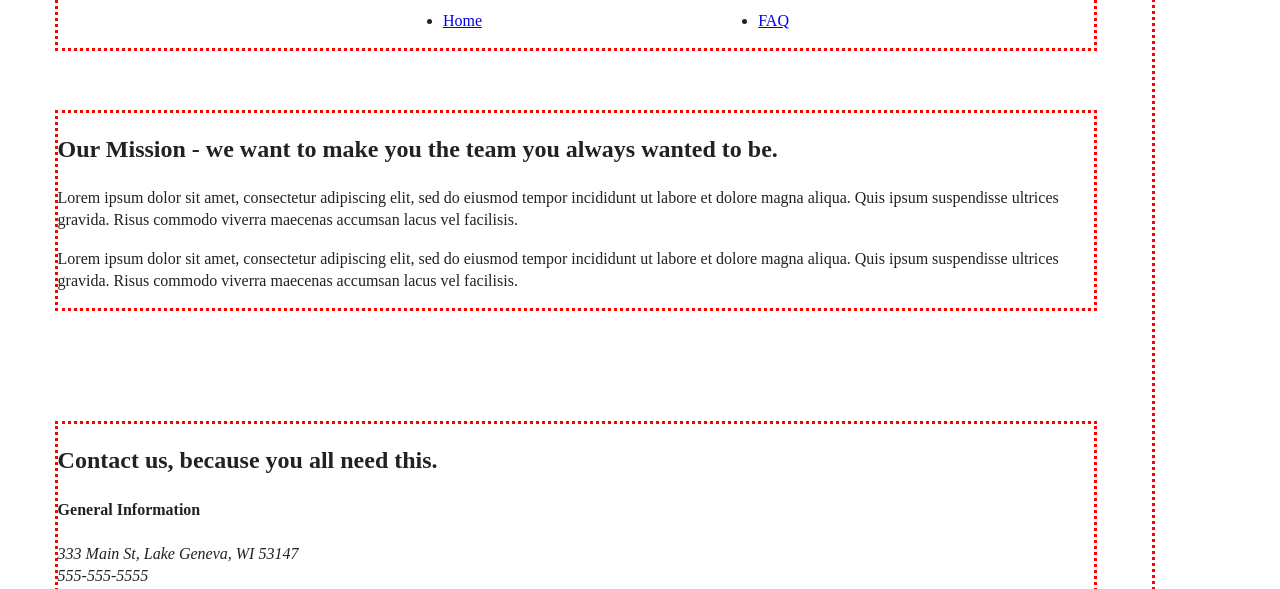
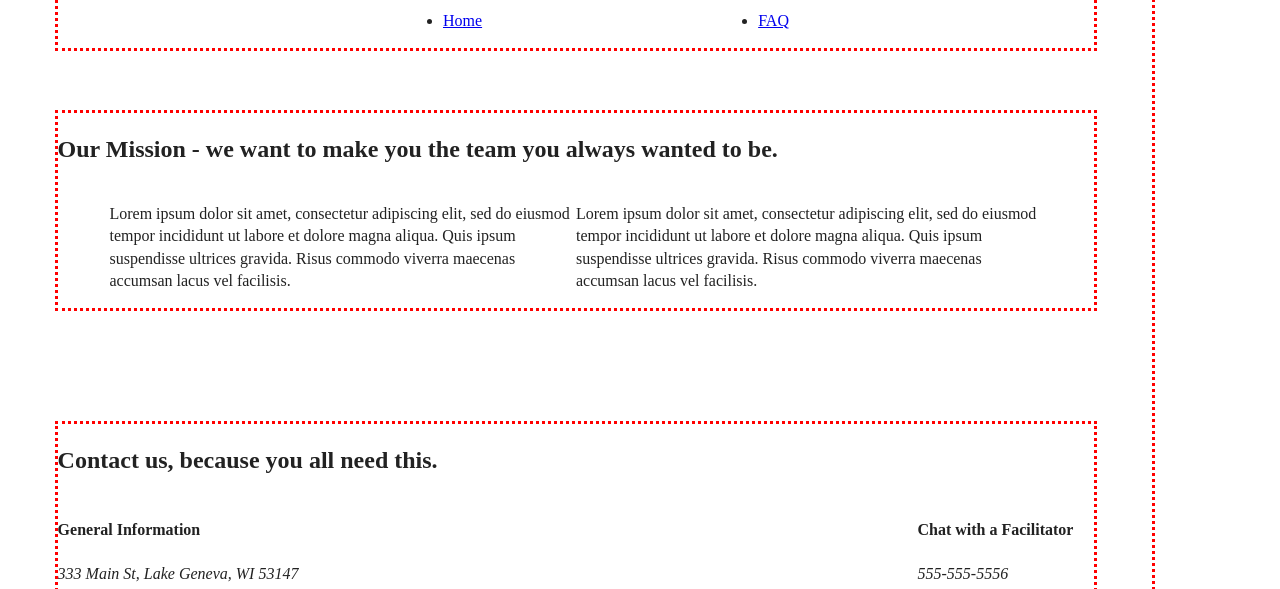
Before and after one commit to lisamache/unplugged, a website: page about/index.html in a window 1280 px wide. Shown: the part 211-800 px from the top of the page. Drawn offline with Linux system fonts and the light colour scheme; files that its build step writes are made by us from their sources; files whose address does not match are found by name.

Commit message:
Tablet styles for about and faq

```diff
--- a/css/main.css
+++ b/css/main.css
@@ -381,15 +381,57 @@ margin:20px 0;
    Modify as content requires.
    ========================================================================== */
 
-@media only screen and (min-width: 35em) {
-  /* Style adjustments for viewports that meet the condition */
-}
+   /*********ABOUT PAGE*********/
+@media only screen and (min-width:768px) {
+  /*****TABLET STYLES HERE*****/
 
-@media print,
-(-webkit-min-device-pixel-ratio: 1.25),
-(min-resolution: 1.25dppx),
-(min-resolution: 120dpi) {
-  /* Style adjustments for high resolution devices */
+
+  .mission-content {
+    display: flex;
+    justify-content: center;
+    align-items: flex-start;
+  }
+
+  .mission-content p {
+    width: 45%;
+  }
+
+  .contact-section .content-wrapper h2 {
+    width: 80%;
+  }
+
+  .contact-content {
+    display: flex;
+    justify-content: space-between;
+    align-items: flex-start ;
+  }
+
+  /*.contact-content div {
+    width:35%;
+}*/
+
+
+   /*********FAQ PAGE*********/
+   .faq .content-wrapper {
+    justify-content: space-between;
+    /*display: flex;*/
+
+   /* align-items: flex-start;*/
+   }
+
+   .faq h2 {
+    width:100%;
+   }
+
+   .faq-content {
+    /*display: flex;
+    align-items: flex-start;
+    /*justify-content: space-between;*/
+    flex-basis: 45%;
+   }
+  }
+@media only screen and (min-width:1200px) {
+  /*****DESKTOP STYLES HERE*****/
 }
 
 /* ==========================================================================
```
Also changed, not shown: faq/index.html (line endings or trailing spaces).
